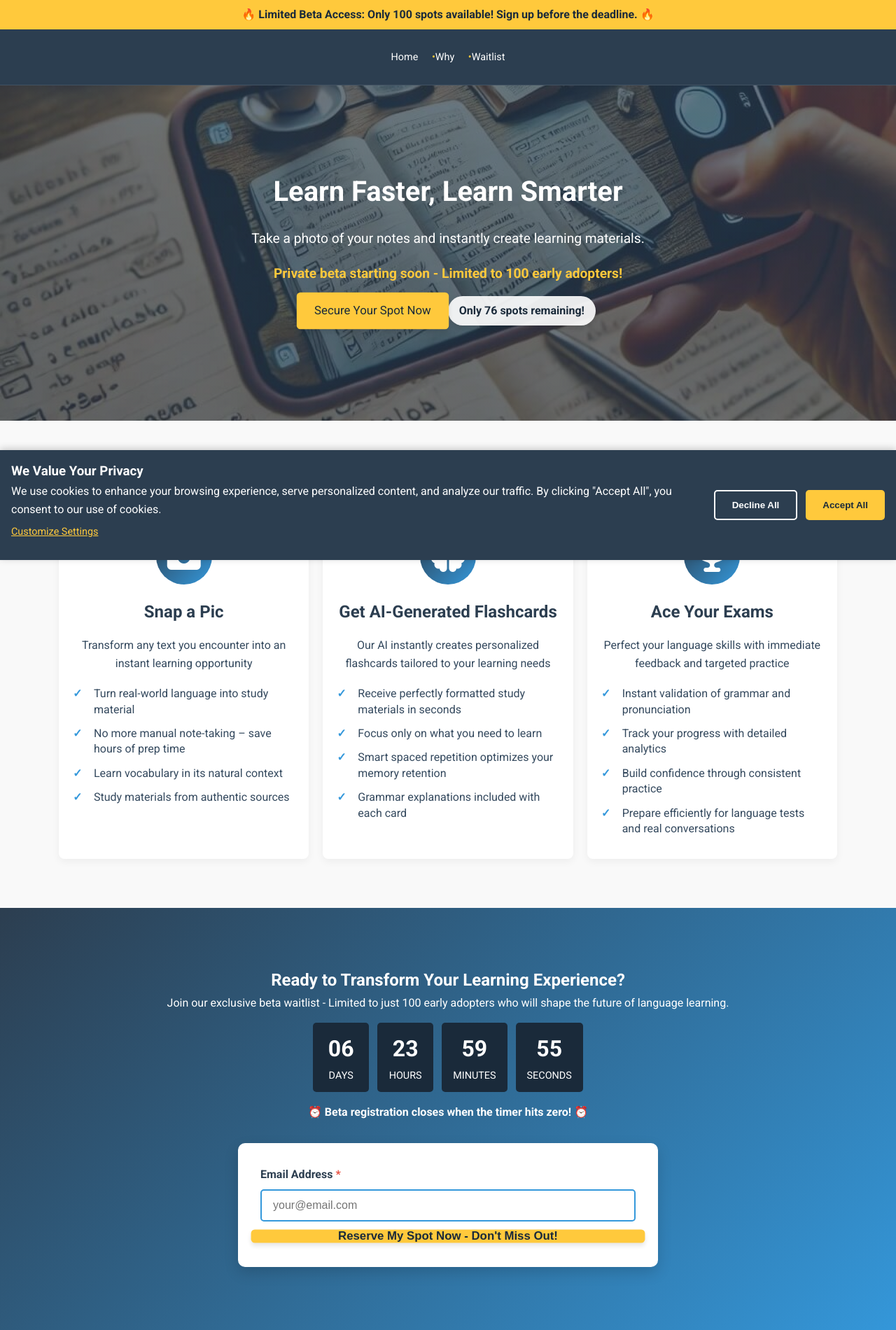
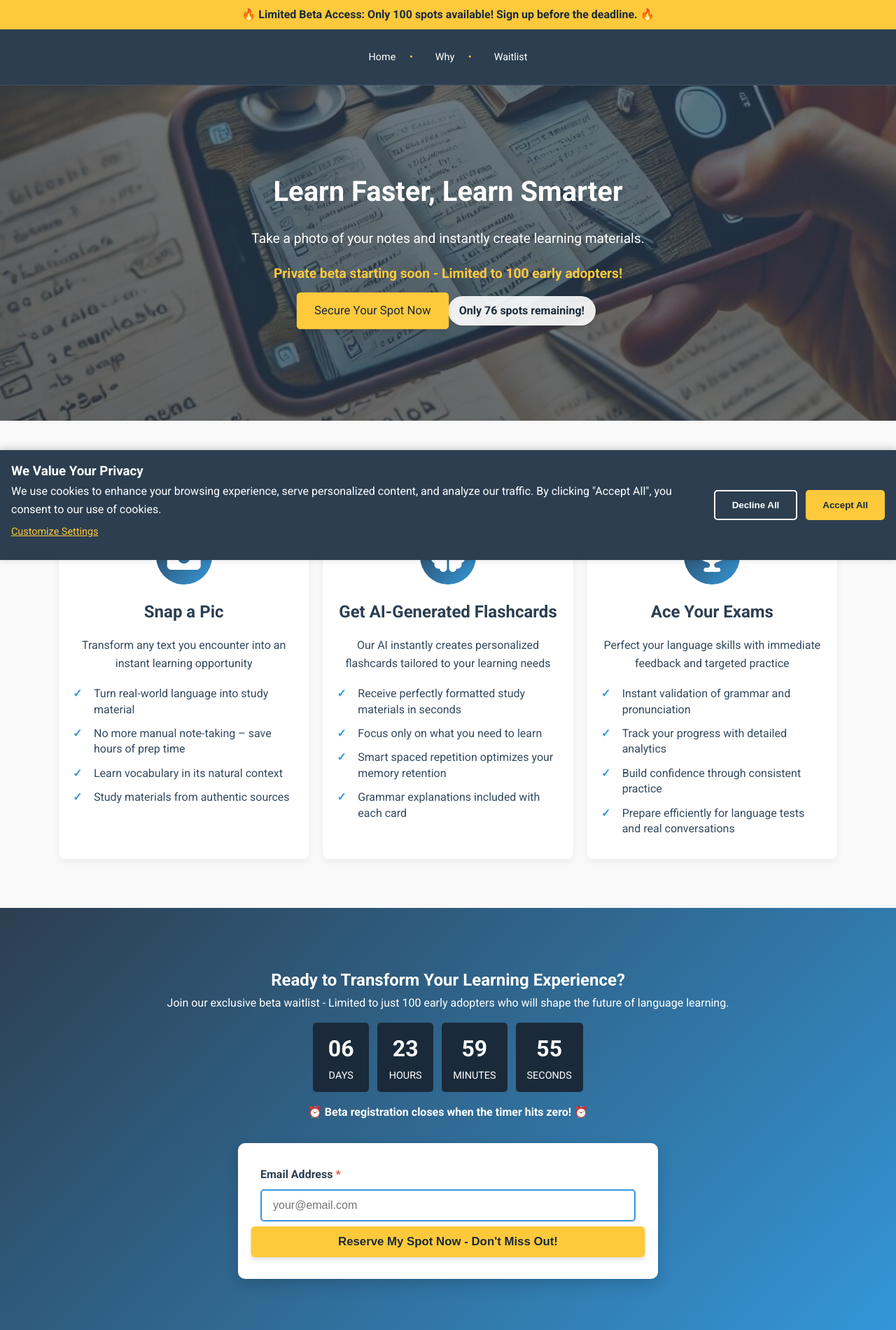
Before and after one commit to bartoszgolebiowski/lernmemo-landingpage, a plain HTML site: page index.html in a window 1280 px wide. Shown: the top 1900 px of the page at 70% size. Drawn offline with Linux system fonts and the light colour scheme; a script that the page names is missing.

Commit message:
Fix spacing issues in button and breadcrumb styles in index.html

```diff
--- a/index.html
+++ b/index.html
@@ -325,7 +325,6 @@
       .btn-accent {
         cursor: pointer;
         border: none;
-        padding: var(--space-md) var (--space-xxl);
         width: 100%;
         font-size: var(--font-size-base);
         font-weight: bold;
@@ -388,7 +387,8 @@
 
       .breadcrumb li {
         display: inline-block;
-        margin-right: var (--space-lg);
+        margin-right: var(--space-lg);
+        margin-left: var(--space-lg);
         font-size: var(--font-size-sm);
       }
 
```
